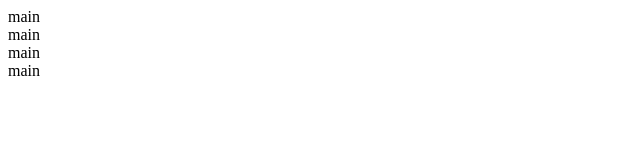
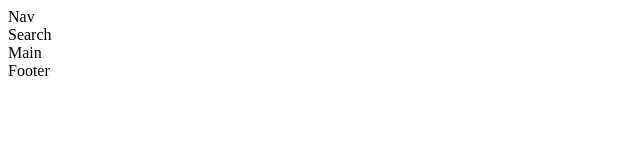
Before and after one commit to timwright12/barebones-a11y-skipper, a website: page demo/index.html in a window 1280 px wide. Shown: the full height of the page, 0-640 px from the left. Drawn offline with Linux system fonts and the light colour scheme; files that its build step writes are made by us from their sources; files whose address does not match are found by name.

Commit message:
demo updates

```diff
--- a/demo/index.html
+++ b/demo/index.html
@@ -2,30 +2,19 @@
 <html>
 	<head>
 		<meta charset="utf-8">
-		<link rel="stylesheet" href="dist/index.css">
+		<link rel="stylesheet" href="../dist/index.css" />
 	</head>
 	<body>
 		<div id="a11y-catcher">
 			<a href="#main">Skip to content</a>
 		</div>
 
-		<div id="nav">
-			main
-		</div>
+		<nav id="nav">Nav</nav>
+		<div id="search">Search</div>
+		<main id="main">Main</main>
+		<footer id="footer">Footer</footer>
 
-		<div id="search">
-			main
-		</div>
-
-		<div id="main">
-			main
-		</div>
-
-		<div id="footer">
-			main
-		</div>
-
-		<script src="dist/index.min.js"></script>
+		<script src="../dist/index.min.js"></script>
 		<script>
 			Barebones.skipper.init( {
 				targetElement: '#a11y-catcher',
--- a/package.json
+++ b/package.json
@@ -1,6 +1,6 @@
 {
   "name": "@barebones/a11y-skipper",
-  "version": "0.0.4",
+  "version": "1.0.0",
   "description": "A skip menu generation plugin inspired by the robust LinkedIn skip menu",
   "main": "./dist/index.min.js",
   "style": "./dist/index.css",
```
Also changed, not shown: index.html (deleted, +0 -17 lines), README.md.
